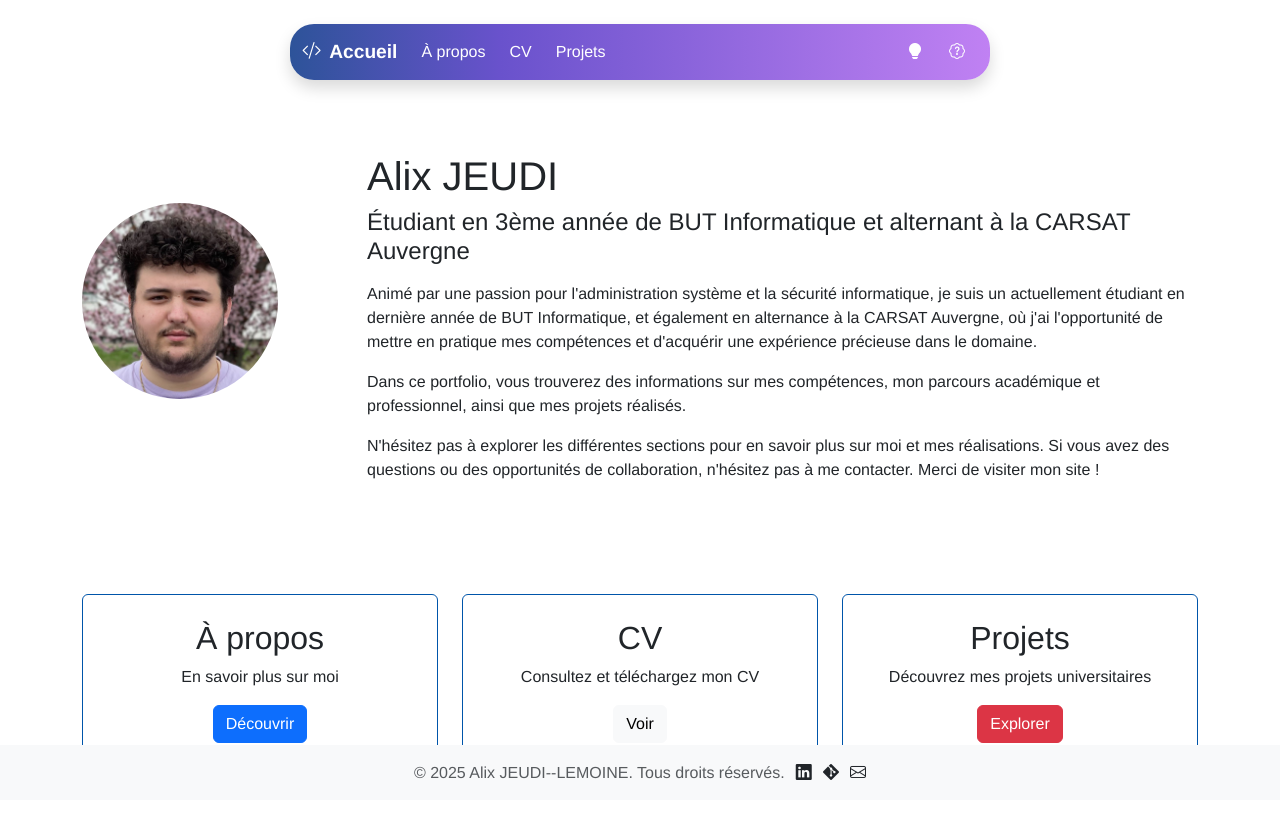
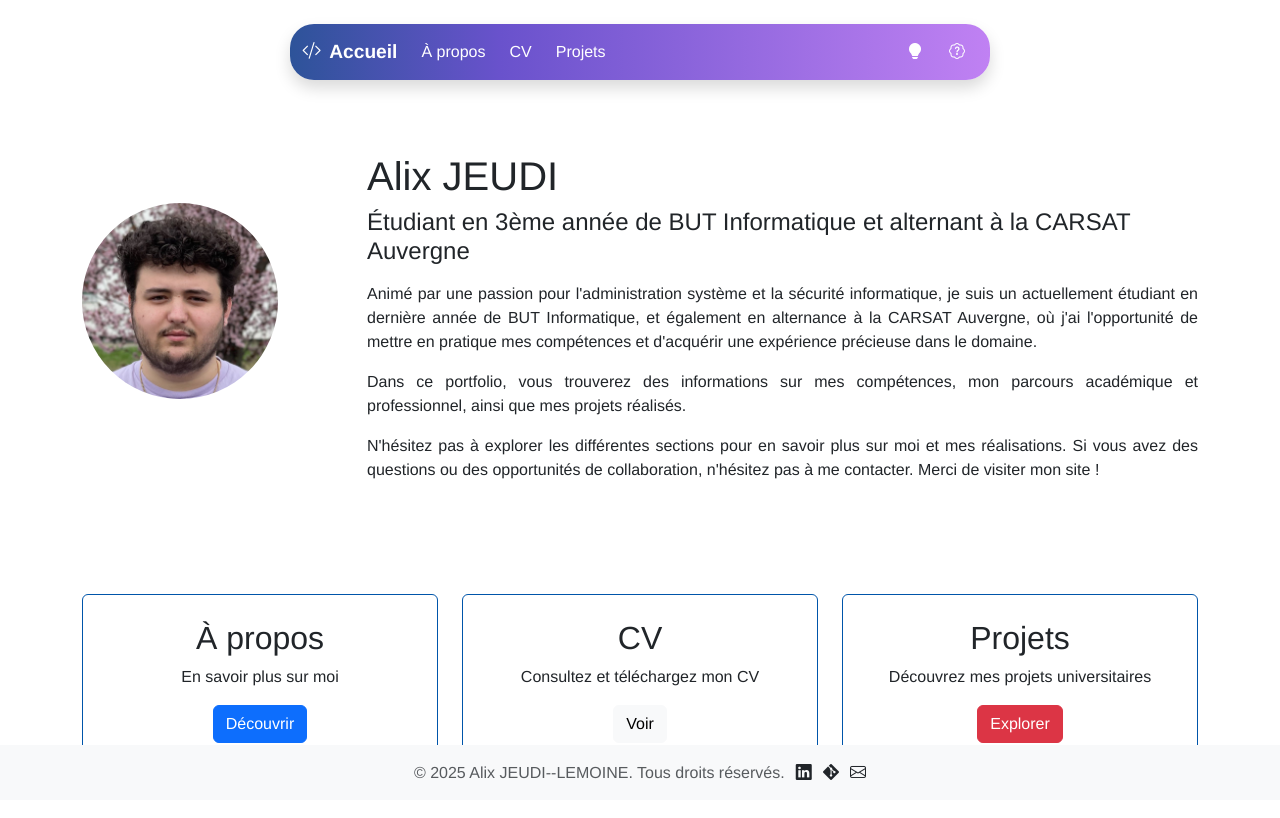
Before and after one commit to JdAlix/portfolio, a Vue app in the folder portfolio/: page / in a window 1280 px wide. Shown: the top 818 px of the page. Built offline with nearby package versions, Linux system fonts and the light colour scheme.

Commit message:
🎨 Justification du texte sur la vue d'accueil.

```diff
--- a/portfolio/src/App.vue
+++ b/portfolio/src/App.vue
@@ -40,6 +40,10 @@ footer {
   height: 55px;
 }
 
+.text-justify {
+  text-align: justify;
+}
+
 .fade-enter-active,
 .fade-leave-active {
   transition: opacity 0.3s ease-in-out;
--- a/portfolio/src/views/AboutView.vue
+++ b/portfolio/src/views/AboutView.vue
@@ -50,12 +50,6 @@
   </div>
 </template>
 
-<style scoped>
-.text-justify {
-  text-align: justify;
-}
-</style>
-
 <script>
     export default {
         name: 'AboutView',
--- a/portfolio/src/views/HomeView.vue
+++ b/portfolio/src/views/HomeView.vue
@@ -12,17 +12,17 @@
         <div>
           <h1>Alix JEUDI</h1>
           <h4 class="mb-3">Étudiant en 3ème année de BUT Informatique et alternant à la CARSAT Auvergne</h4>
-          <p>
+          <p class="text-justify">
             Animé par une passion pour l'administration système et la sécurité informatique,
             je suis un actuellement étudiant en dernière année de BUT Informatique,
             et également en alternance à la CARSAT Auvergne, où j'ai l'opportunité de mettre en pratique
             mes compétences et d'acquérir une expérience précieuse dans le domaine.
           </p>
-          <p>
+          <p class="text-justify">
             Dans ce portfolio, vous trouverez des informations sur mes compétences,
             mon parcours académique et professionnel, ainsi que mes projets réalisés.
           </p>
-          <p>
+          <p class="text-justify">
             N'hésitez pas à explorer les différentes sections pour en savoir plus sur moi et mes réalisations.
             Si vous avez des questions ou des opportunités de collaboration, n'hésitez pas à me contacter.
             Merci de visiter mon site !
```
